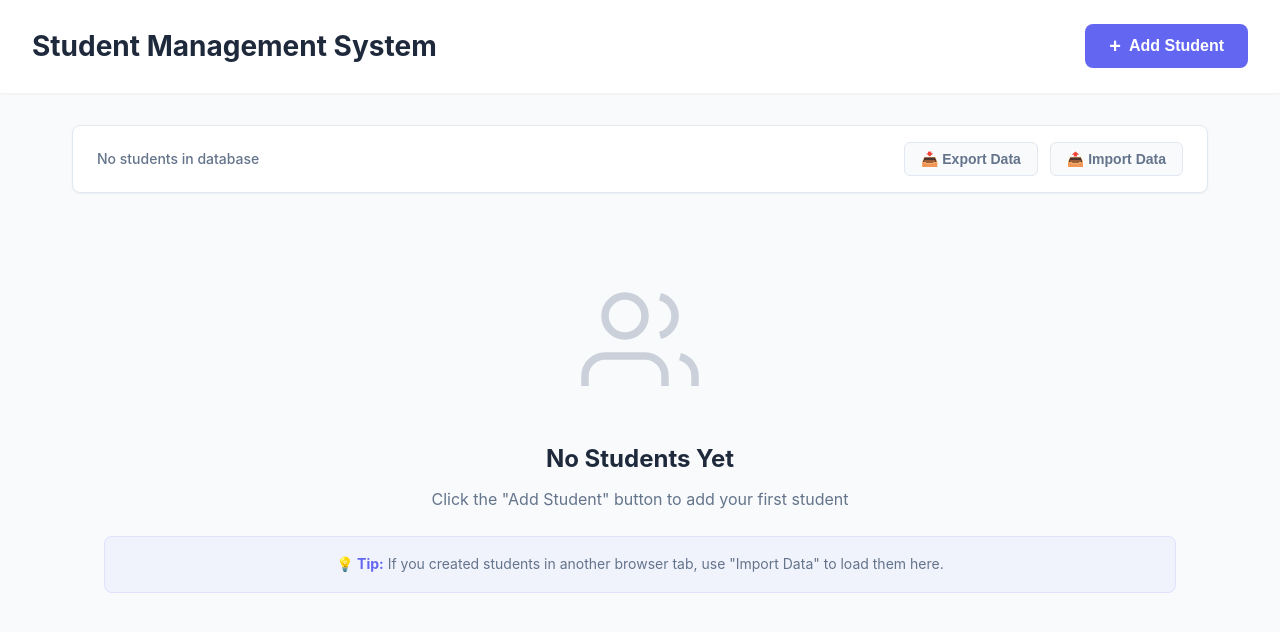
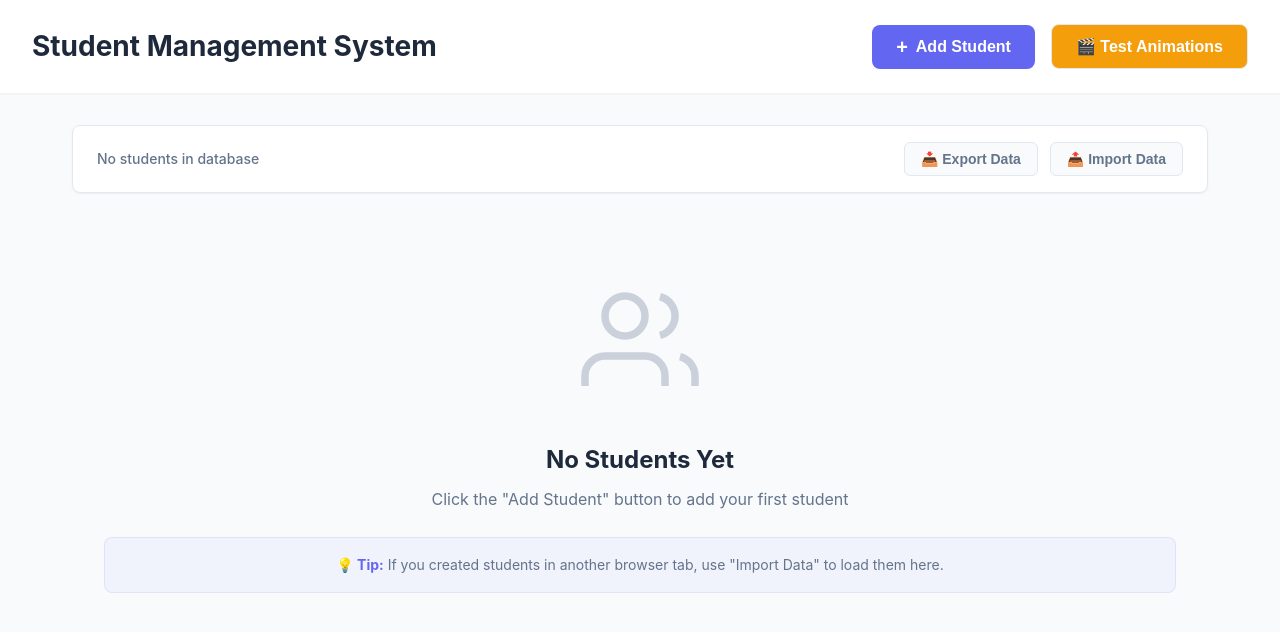
Before and after one commit to supercoolkriyansh122/student-management-system, a website: page index.html in a window 1280 px wide. Drawn offline with Linux system fonts and the light colour scheme.

Commit message:
Update index.html

```diff
--- a/index.html
+++ b/index.html
@@ -14,9 +14,14 @@
     <div id="homeView" class="view active">
         <header class="header">
             <h1>Student Management System</h1>
-            <button id="addStudentBtn" class="btn-primary">
-                <span class="btn-icon">+</span> Add Student
-            </button>
+            <div style="display: flex; gap: 1rem; align-items: center;">
+                <button id="addStudentBtn" class="btn-primary">
+                    <span class="btn-icon">+</span> Add Student
+                </button>
+                <button id="testAnimBtn" class="btn-secondary" style="background: #f59e0b; color: white;">
+                    🎬 Test Animations
+                </button>
+            </div>
         </header>
 
         <div class="container">
@@ -32,7 +37,7 @@
             </div>
 
             <!-- Search Bar -->
-            <div class="search-bar" id="searchBar" style="display: none;">
+            <div class="search-bar" id="searchBar">
                 <div class="search-input-wrapper">
                     <span class="search-icon">🔍</span>
                     <input
```
